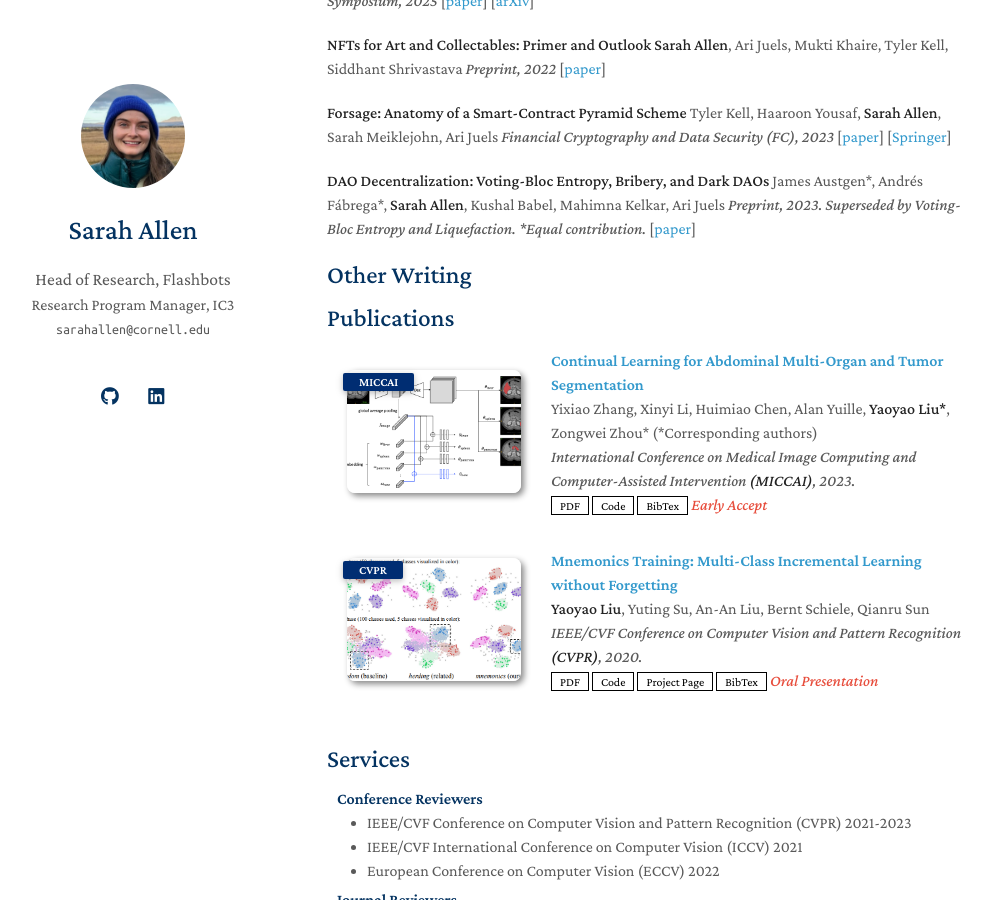
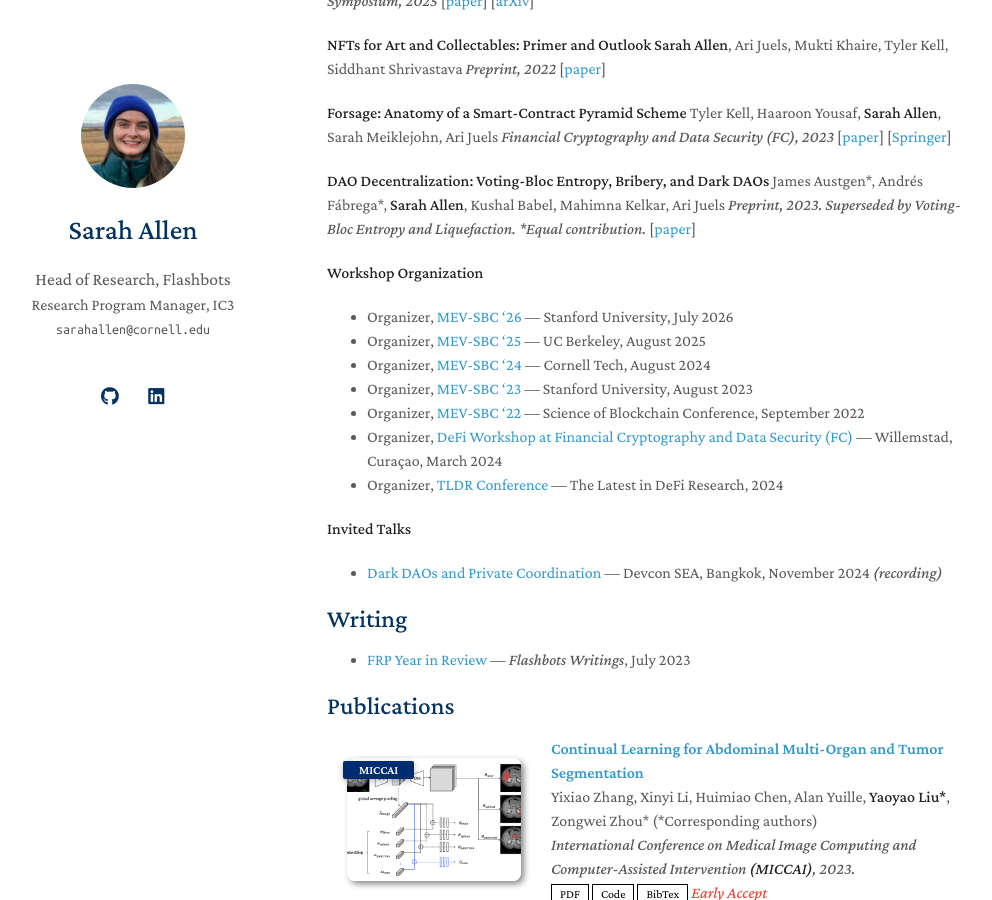
Before and after one commit to Bandeirainveste/bandeirainveste.github.io, a Jekyll site: the page built from index.md, in a window 1280 px wide and 900 px high, scrolled down 718 px. Shown: the whole window, without its empty margins (143-1135 px from the left). Built offline with Jekyll 4.4.1, drawn with Linux system fonts in a browser that asks for light colours; a style sheet for code colours, icons or effects is not loaded; our own code applies the rules of GitHub Pages for plain Markdown files.

Commit message:
Update index.md

```diff
--- a/index.md
+++ b/index.md
@@ -48,7 +48,23 @@
 *Preprint, 2023. Superseded by Voting-Bloc Entropy and Liquefaction. \*Equal contribution.*
 [[paper](https://arxiv.org/abs/2311.03530)]
 
-## Other Writing
+**Workshop Organization**
+
+- Organizer, [MEV-SBC '26](https://collective.flashbots.net/t/the-mev-workshop-at-the-science-of-blockchain-conference-2026-mev-sbc-26/5636) — Stanford University, July 2026
+- Organizer, [MEV-SBC '25](https://collective.flashbots.net/t/the-mev-workshop-at-the-science-of-blockchain-conference-2025-mev-sbc-25/4880) — UC Berkeley, August 2025
+- Organizer, [MEV-SBC '24](https://collective.flashbots.net/t/the-mev-workshop-at-the-science-of-blockchain-conference-2024-mev-sbc-24/3527) — Cornell Tech, August 2024
+- Organizer, [MEV-SBC '23](https://collective.flashbots.net/t/the-mev-workshop-at-the-science-of-blockchain-conference-2023-mev-sbc-23/2038) — Stanford University, August 2023
+- Organizer, [MEV-SBC '22](https://collective.flashbots.net/t/mev-workshop-at-the-science-of-blockchain-conference-2022/143) — Science of Blockchain Conference, September 2022
+- Organizer, [DeFi Workshop at Financial Cryptography and Data Security (FC)](https://link.springer.com/book/10.1007/978-3-031-69231-4) — Willemstad, Curaçao, March 2024
+- Organizer, [TLDR Conference](https://easychair.org/cfp/TLDR24) — The Latest in DeFi Research, 2024
+
+**Invited Talks**
+
+- [Dark DAOs and Private Coordination](https://www.youtube.com/watch?v=dC3pIbvEte0) — Devcon SEA, Bangkok, November 2024 *(recording)*
+
+## Writing
+
+- [FRP Year in Review](https://writings.flashbots.net/frp-year-in-review) — *Flashbots Writings*, July 2023
 
 
 {% include_relative _includes/publications.md %}
```
